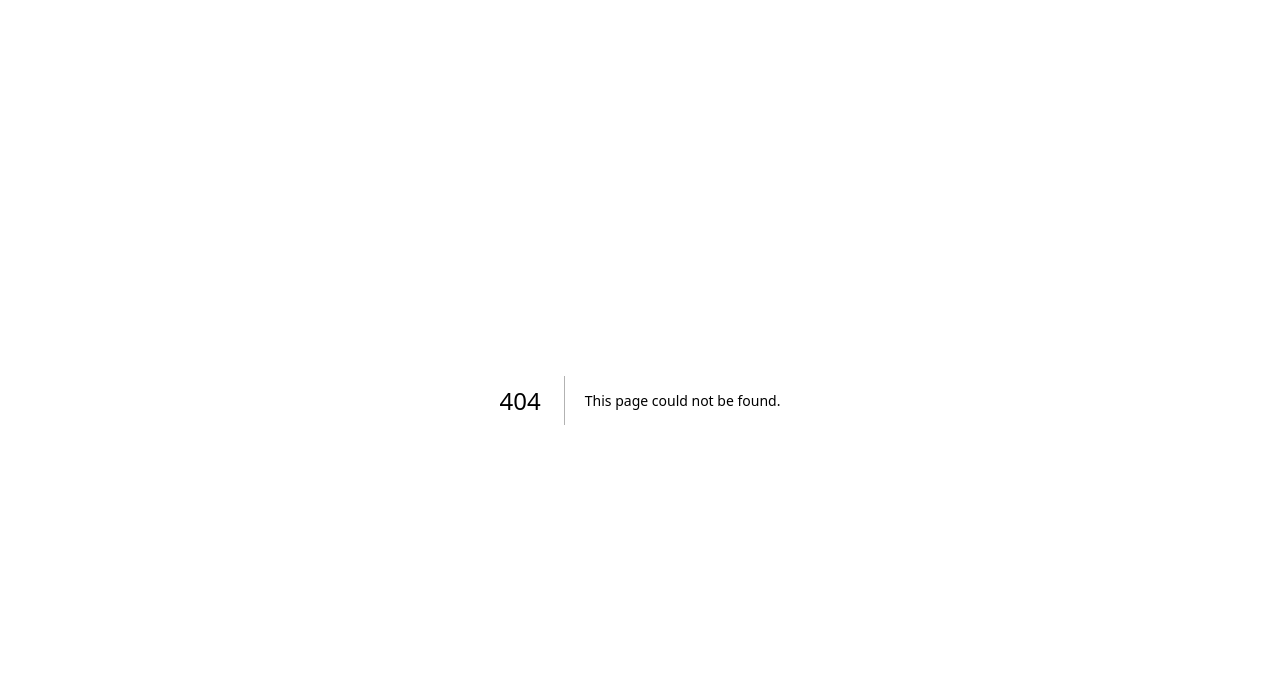
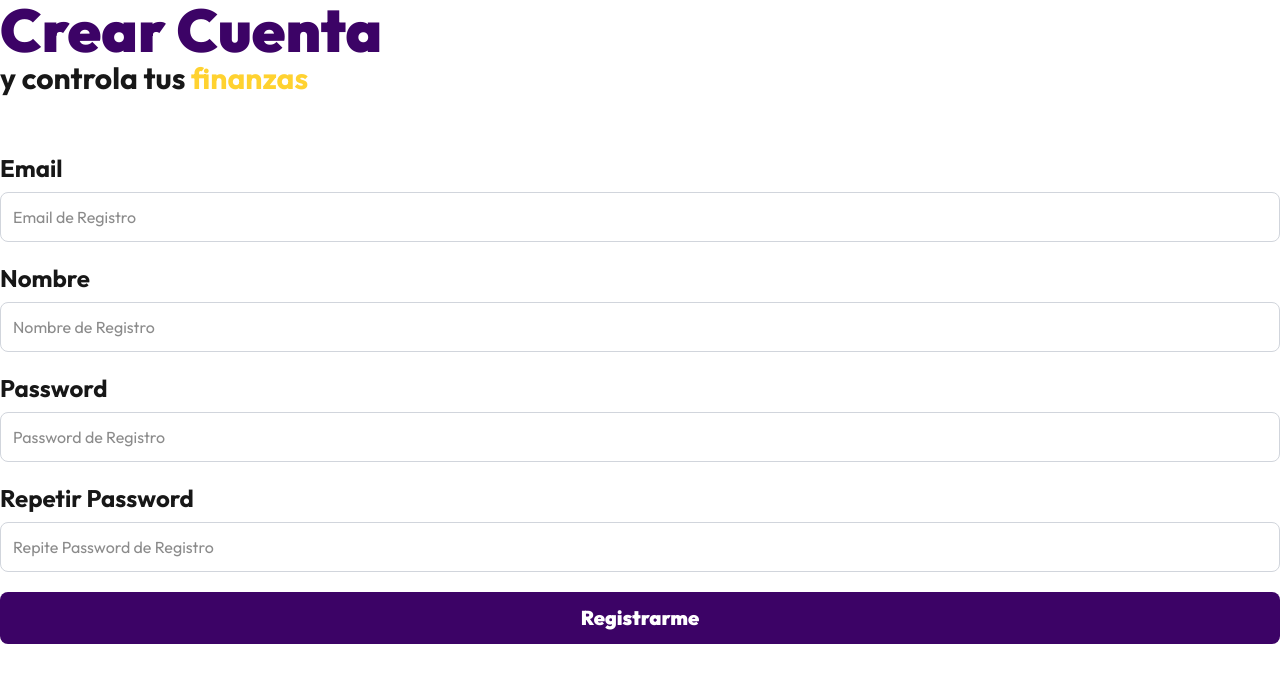
Before and after one commit to dvcode01/cashtrackr_frontend, a Next.js app: page /auth/register in a window 1280 px wide. Before the commit this address had no page. Shown: the top 682 px of the page. Built offline with nearby package versions, Linux system fonts and the light colour scheme.

Commit message:
feat: add register page and form

```diff
--- /dev/null
+++ b/app/auth/register/page.tsx
@@ -0,0 +1,72 @@
+
+
+export default function RegisterPage() {
+  return (
+    <>
+        <h1 className="font-black text-6xl text-purple-950">Crear Cuenta</h1>
+        <p className="text-3xl font-bold">y controla tus <span className="text-amber-300">finanzas</span></p>
+
+        <form
+            className="mt-14 space-y-5"
+            noValidate
+        >
+            <div className="flex flex-col gap-2">
+                <label
+                    className="font-bold text-2xl"
+                    htmlFor="email"
+                >Email</label>
+                <input
+                    id="email"
+                    type="email"
+                    placeholder="Email de Registro"
+                    className="w-full border border-gray-300 p-3 rounded-lg"
+                    name="email"
+                />
+            </div>
+
+            <div className="flex flex-col gap-2">
+                <label
+                    className="font-bold text-2xl"
+                >Nombre</label>
+                <input
+                    type="name"
+                    placeholder="Nombre de Registro"
+                    className="w-full border border-gray-300 p-3 rounded-lg"
+                    name="name"
+                />
+            </div>
+
+            <div className="flex flex-col gap-2">
+                <label
+                    className="font-bold text-2xl"
+                >Password</label>
+                <input
+                    type="password"
+                    placeholder="Password de Registro"
+                    className="w-full border border-gray-300 p-3 rounded-lg"
+                    name="password"
+                />
+            </div>
+
+            <div className="flex flex-col gap-2">
+                <label
+                    className="font-bold text-2xl"
+                >Repetir Password</label>
+                <input
+                    id="password_confirmation"
+                    type="password"
+                    placeholder="Repite Password de Registro"
+                    className="w-full border border-gray-300 p-3 rounded-lg"
+                    name="password_confirmation"
+                />
+            </div>
+
+            <input
+                type="submit"
+                value='Registrarme'
+                className="bg-purple-950 hover:bg-purple-800 w-full p-3 rounded-lg text-white font-black  text-xl cursor-pointer block"
+            />
+        </form>
+    </>
+  )
+}
```
